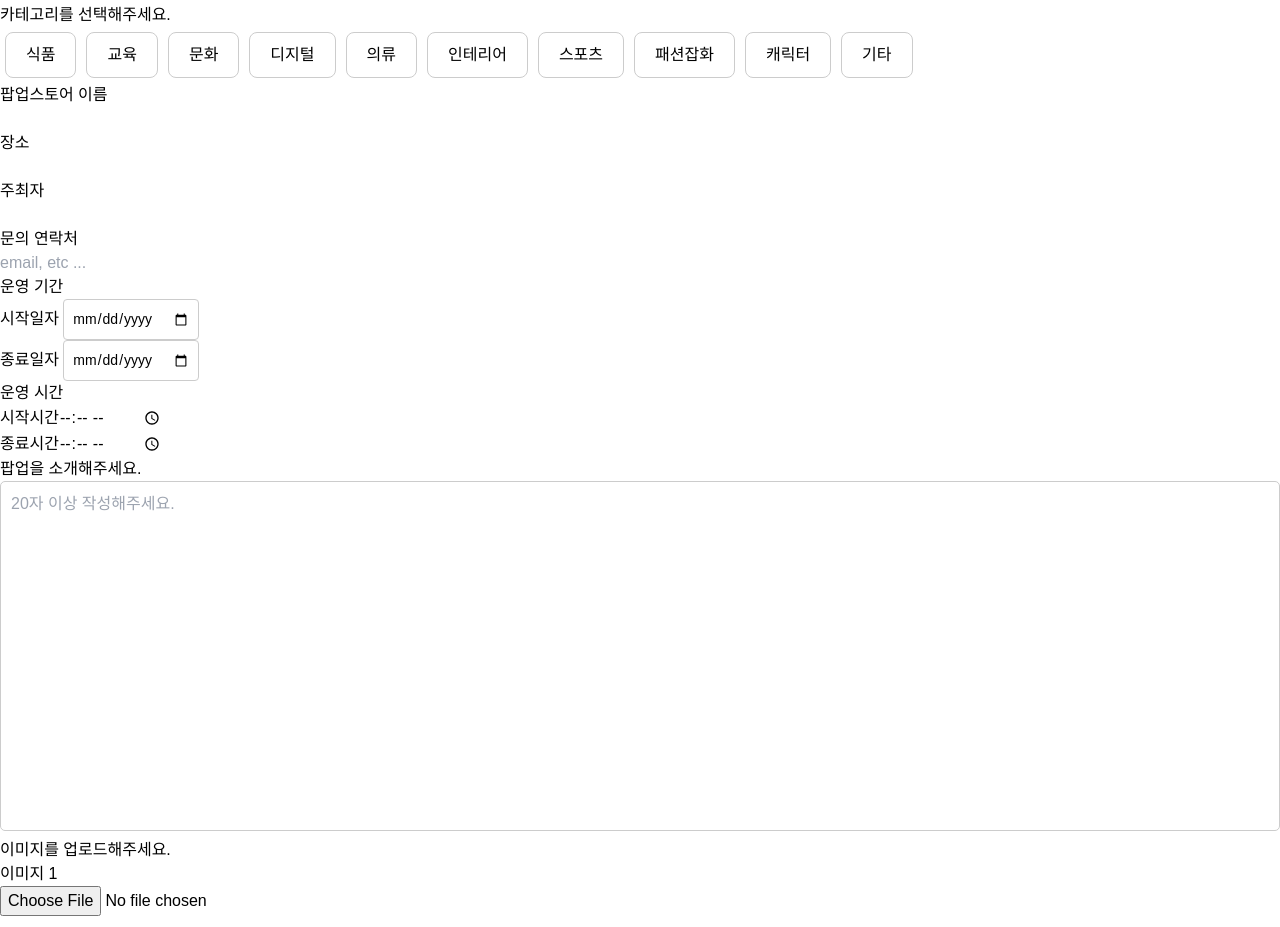
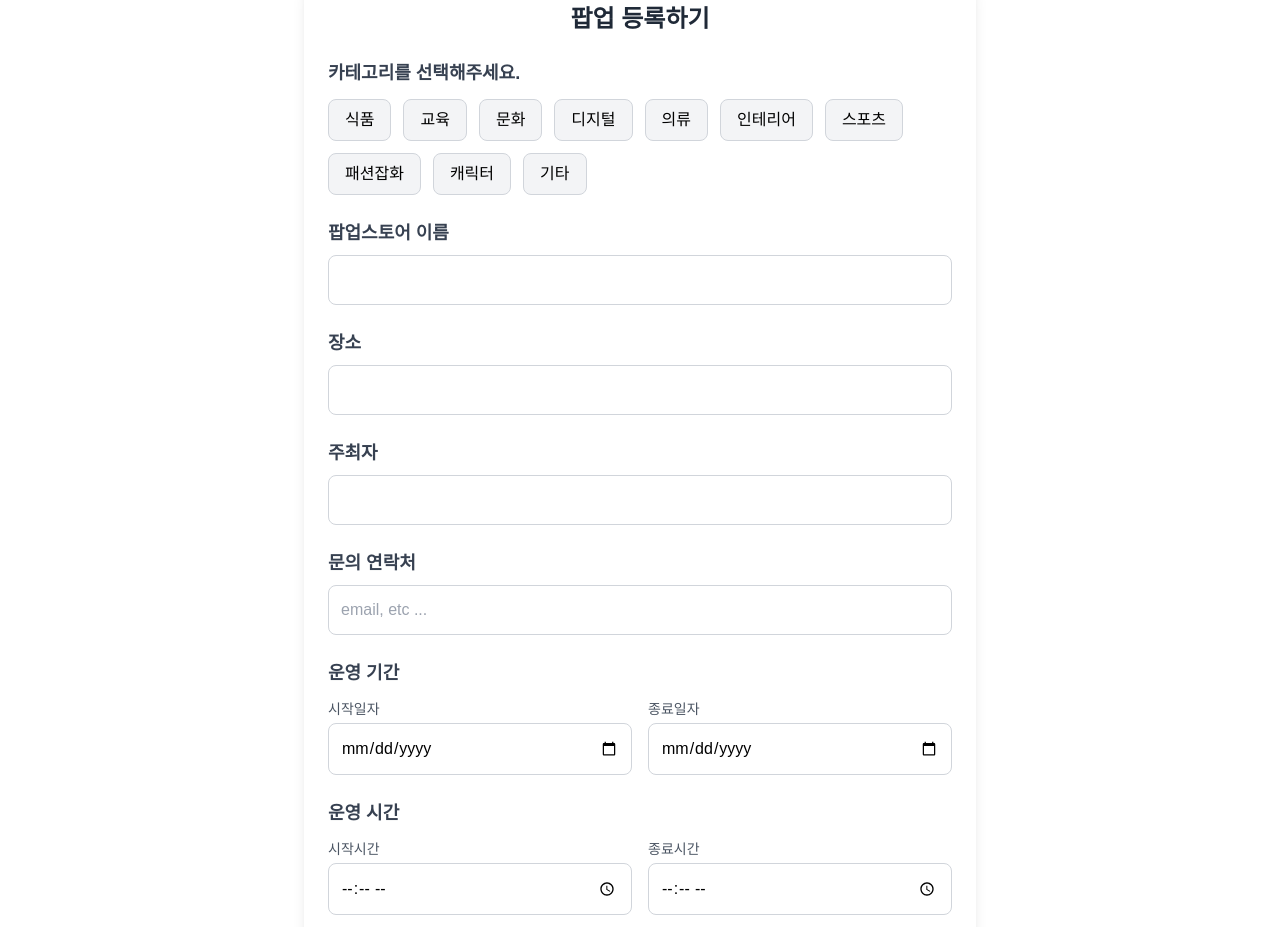
Before and after one commit to Team-Candy/popping, a React (Vite) app in the folder frontend/: page /registerPopup in a window 1280 px wide. Shown: the part 221-1148 px from the top of the page. Built offline with nearby package versions, Linux system fonts and the light colour scheme.

Commit message:
style: 나의 팝업 디테일 페이지

```diff
--- a/frontend/src/index.css
+++ b/frontend/src/index.css
@@ -20,8 +20,8 @@
   text-align: center;
 }
 
+/* #c8a0c8  */
 /* #a15da1 */
-/* #c8a0c8  */
 
 /* 버튼 배경색, 글자색, 호버 상태 스타일 */
 .fc-button {
--- a/frontend/src/pages/Auth/LoginPage.jsx
+++ b/frontend/src/pages/Auth/LoginPage.jsx
@@ -49,7 +49,6 @@ const LoginPage = () => {
 
       if (!response.ok) {
         const data = await response.json();
-        alert(data.error); // (수정)
         throw new Error(data.error);
       }
 
@@ -66,7 +65,7 @@ const LoginPage = () => {
       navigate("/");
     } catch (err) {
       console.error("로그인 요청 중 오류 발생:", err.message);
-      alert("로그인 중 오류가 발생했습니다. 다시 시도해주세요.");
+      alert(err.message); // (수정)
     }
   };
 
--- a/frontend/src/pages/MyPage/PopupEditPage.jsx
+++ b/frontend/src/pages/MyPage/PopupEditPage.jsx
@@ -447,17 +447,56 @@ const PopupEditPage = () => {
           </div>
 
           {/* 글 내용 */}
-          <h1 className="text-3xl font-bold mb-4">{detail.s_name}</h1>
+          <h1 className="text-3xl font-bold mt-5 mb-5">
+            {`< `}
+            {detail.s_name}
+            {` >`}
+          </h1>
           <div className="mb-4">
-            <p className="text-lg font-semibold">카테고리: {detail.category}</p>
+            <div className="grid grid-cols-2 gap-4">
+              <div>
+                <p className="text-sm text-gray-500">카테고리</p>
+                <p className="text-lg font-medium text-gray-800">{categories.find((cat) => cat.value === detail.category)?.label || "알 수 없음"}</p>
+              </div>
+              <div>
+                <p className="text-sm text-gray-500">주최</p>
+                <p className="text-lg font-medium text-gray-800">{detail.owner}</p>
+              </div>
+              <div>
+                <p className="text-sm text-gray-500">장소</p>
+                <p className="text-lg font-medium text-gray-800">{detail.location}</p>
+              </div>
+              <div>
+                <p className="text-sm text-gray-500">시작일자</p>
+                <p className="text-lg font-medium text-gray-800">{formatDate(detail.s_date)}</p>
+              </div>
+              <div>
+                <p className="text-sm text-gray-500">종료일자</p>
+                <p className="text-lg font-medium text-gray-800 mb-5">{formatDate(detail.e_date)}</p>
+              </div>
+              <div>
+                <p className="text-sm text-gray-500">운영 시간</p>
+                <p className="text-lg font-medium text-gray-800">{detail.business_hours}</p>
+              </div>
+            </div>
+            <div className="space-y-2">
+              <p className="text-sm text-gray-500">상세 설명</p>
+              <p className="text-gray-700 text-base leading-relaxed">{detail.description}</p>
+            </div>
+            <div>
+              <p className="text-sm text-gray-500 mt-5">문의하기</p>
+              <p className="text-lg font-medium text-blue-600 underline">{detail.contact}</p>
+            </div>
+          </div>
+
+          {/* <p className="text-lg font-semibold">카테고리: {categories.find((cat) => cat.value === detail.category).label}</p>
             <p className="text-lg font-semibold">주최: {detail.owner}</p>
             <p className="text-lg font-semibold">장소: {detail.location}</p>
             <p className="text-lg font-semibold">시작일자: {formatDate(detail.s_date)}</p>
             <p className="text-lg font-semibold">종료일자: {formatDate(detail.e_date)}</p>
             <p className="text-lg font-semibold">운영 시간: {detail.business_hours}</p>
             <p className="text-lg font-semibold">상세 설명: {detail.description}</p>
-            <p className="text-lg font-semibold">문의하기: {detail.contact}</p>
-          </div>
+            <p className="text-lg font-semibold">문의하기: {detail.contact}</p> */}
         </div>
       )}
     </div>
--- a/frontend/src/pages/RegisterPopupPage.jsx
+++ b/frontend/src/pages/RegisterPopupPage.jsx
@@ -157,133 +157,238 @@ const RegisterPopupPage = () => {
       }
     }
   };
+  return (
+    <div className="flex justify-center items-center min-h-screen">
+      <form onSubmit={handleSubmit} className="w-full max-w-2xl bg-white p-6 rounded-lg shadow-lg">
+        <h2 className="text-2xl font-bold text-center mb-6 text-gray-800">팝업 등록하기</h2>
 
-  const dateStyle = { padding: "8px", fontSize: "14px", borderRadius: "4px", border: "1px solid #ccc" };
-  const descriptionStyle = {
-    width: "100%",
-    //   maxWidth: "400px", // 최대 너비를 설정하여 너무 넓어지지 않도록 함
-    height: "350px",
-    padding: "10px",
-    fontSize: "16px",
-    border: "1px solid #ccc",
-    borderRadius: "5px",
-    boxSizing: "border-box", // 패딩을 포함하여 요소 크기가 계산되도록 함
-    outline: "none",
-    resize: "none", // 사이즈조절 불가
-    overflowY: "auto", // 텍스트가 넘칠 경우 스크롤이 생기도록 설정
-    whiteSpace: "pre-wrap", // 텍스트가 자동으로 줄 바꿈 되도록 설정
-  };
-  const submitStyle = {
-    backgroundColor: isFormValid ? "#4CAF50" : "#ccc", // 유효할 경우 초록색, 비활성화되면 회색
-    color: isFormValid ? "white" : "gray", // 텍스트 색상
-    cursor: isFormValid ? "pointer" : "not-allowed", // 클릭 가능 시 포인터, 비활성화 시 불가
-    padding: "10px 20px",
-    border: "none",
-    borderRadius: "5px",
-    fontSize: "16px",
-  };
-
-  return (
-    <div>
-      <form onSubmit={handleSubmit}>
-        <h2>팝업 등록하기</h2>
-
-        <div>
-          <p>카테고리를 선택해주세요.</p>
+        {/* 카테고리 선택 */}
+        <div className="mb-6">
+          <p className="text-lg font-semibold mb-3 text-gray-700">카테고리를 선택해주세요.</p>
+          <div className="flex flex-wrap gap-3">
             {categories.map((category) => (
-            <button
-              key={category.value}
-              onClick={() => handleCategoryClick(category.value)}
-              style={{
-                backgroundColor: selectedCategory === category.value ? "lightPink" : "transparent", // 선택된 카테고리 배경색 변경
-                color: "black",
-                border: "1px solid #ccc",
-                borderRadius: "8px",
-                padding: "10px 20px",
-                margin: "5px",
-                cursor: "pointer",
-              }}
-            >
+              <button key={category.value} onClick={() => handleCategoryClick(category.value)} type="button" className={`px-4 py-2 rounded-lg border ${selectedCategory === category.value ? "bg-pink-200 border-pink-400" : "bg-gray-100 border-gray-300"} hover:bg-pink-100 hover:border-pink-300`}>
                 {category.label}
               </button>
             ))}
           </div>
-
-        <div>
-          <p>팝업스토어 이름</p>
-          <input type="text" value={name} onChange={(e) => setName(e.target.value)} />
         </div>
 
-        <div>
-          <p>장소</p>
-          <input type="text" value={location} onChange={(e) => setLocation(e.target.value)} />
+        {/* 팝업스토어 이름 */}
+        <div className="mb-6">
+          <label className="block text-lg font-semibold text-gray-700 mb-2">팝업스토어 이름</label>
+          <input type="text" value={name} onChange={(e) => setName(e.target.value)} className="w-full p-3 border border-gray-300 rounded-lg focus:outline-none focus:ring focus:ring-pink-200" />
         </div>
 
-        <div>
-          <p>주최자</p>
-          <input type="text" value={owner} onChange={(e) => setOwner(e.target.value)} />
+        {/* 장소 */}
+        <div className="mb-6">
+          <label className="block text-lg font-semibold text-gray-700 mb-2">장소</label>
+          <input type="text" value={location} onChange={(e) => setLocation(e.target.value)} className="w-full p-3 border border-gray-300 rounded-lg focus:outline-none focus:ring focus:ring-pink-200" />
         </div>
 
-        <div>
-          <p>문의 연락처</p>
-          <input type="text" value={contact} placeholder="email, etc ..." onChange={(e) => setContact(e.target.value)} />
+        {/* 주최자 */}
+        <div className="mb-6">
+          <label className="block text-lg font-semibold text-gray-700 mb-2">주최자</label>
+          <input type="text" value={owner} onChange={(e) => setOwner(e.target.value)} className="w-full p-3 border border-gray-300 rounded-lg focus:outline-none focus:ring focus:ring-pink-200" />
         </div>
 
-        <div>
-          <p>운영 기간</p>
-          <label>시작일자 </label>
-          <input type="date" value={startDate} onChange={(e) => setStartDate(e.target.value)} style={dateStyle} />
-          <br />
-          <label>종료일자 </label>
-          <input type="date" value={endDate} onChange={(e) => setEndDate(e.target.value)} style={dateStyle} />
+        {/* 문의 연락처 */}
+        <div className="mb-6">
+          <label className="block text-lg font-semibold text-gray-700 mb-2">문의 연락처</label>
+          <input type="text" value={contact} placeholder="email, etc ..." onChange={(e) => setContact(e.target.value)} className="w-full p-3 border border-gray-300 rounded-lg focus:outline-none focus:ring focus:ring-pink-200" />
         </div>
 
+        {/* 운영 기간 */}
+        <div className="mb-6">
+          <p className="text-lg font-semibold mb-3 text-gray-700">운영 기간</p>
+          <div className="grid grid-cols-2 gap-4">
             <div>
-          <p>운영 시간</p>
-          <label>시작시간</label>
-          <input type="time" value={startTime} onChange={(e) => setStartTime(e.target.value)} />
-          <br />
-          <label>종료시간</label>
-          <input type="time" value={endTime} onChange={(e) => setEndTime(e.target.value)} />
+              <label className="block text-sm font-medium mb-1 text-gray-600">시작일자</label>
+              <input type="date" value={startDate} onChange={(e) => setStartDate(e.target.value)} className="w-full p-3 border border-gray-300 rounded-lg focus:outline-none focus:ring focus:ring-pink-200" />
+            </div>
+            <div>
+              <label className="block text-sm font-medium mb-1 text-gray-600">종료일자</label>
+              <input type="date" value={endDate} onChange={(e) => setEndDate(e.target.value)} className="w-full p-3 border border-gray-300 rounded-lg focus:outline-none focus:ring focus:ring-pink-200" />
+            </div>
+          </div>
         </div>
 
+        {/* 운영 시간 */}
+        <div className="mb-6">
+          <p className="text-lg font-semibold mb-3 text-gray-700">운영 시간</p>
+          <div className="grid grid-cols-2 gap-4">
             <div>
-          <p>팝업을 소개해주세요.</p>
-          <textarea value={description} onChange={handleDescription} placeholder="20자 이상 작성해주세요." style={descriptionStyle} />
-          {descriptionError && <p style={{ color: "red" }}>{descriptionError}</p>}
+              <label className="block text-sm font-medium mb-1 text-gray-600">시작시간</label>
+              <input type="time" value={startTime} onChange={(e) => setStartTime(e.target.value)} className="w-full p-3 border border-gray-300 rounded-lg focus:outline-none focus:ring focus:ring-pink-200" />
+            </div>
+            <div>
+              <label className="block text-sm font-medium mb-1 text-gray-600">종료시간</label>
+              <input type="time" value={endTime} onChange={(e) => setEndTime(e.target.value)} className="w-full p-3 border border-gray-300 rounded-lg focus:outline-none focus:ring focus:ring-pink-200" />
+            </div>
+          </div>
         </div>
 
-        <div>
-          <p>이미지를 업로드해주세요.</p>
+        {/* 팝업 소개 */}
+        <div className="mb-6">
+          <label className="block text-lg font-semibold text-gray-700 mb-2">팝업을 소개해주세요.</label>
+          <textarea value={description} onChange={handleDescription} placeholder="20자 이상 작성해주세요." className="w-full p-3 border border-gray-300 rounded-lg h-28 focus:outline-none focus:ring focus:ring-pink-200" />
+          {descriptionError && <p className="text-red-500 mt-1">{descriptionError}</p>}
+        </div>
 
-          {/* 이미지 업로드 입력란 */}
+        {/* 이미지 업로드 */}
+        <div className="mb-6">
+          <p className="text-lg font-semibold mb-3 text-gray-700">이미지를 업로드해주세요.</p>
           {images.map((image, index) => (
-            <div key={index} style={{ marginBottom: "10px" }}>
-              <p>이미지 {index + 1}</p>
+            <div key={index} className="mb-4">
+              <p className="text-sm font-medium text-gray-600 mb-1">이미지 {index + 1}</p>
               {image && (
-                <div>
-                  <img src={URL.createObjectURL(image)} alt={`이미지 ${index + 1}`} style={{ maxWidth: "200px", maxHeight: "200px", marginBottom: "5px" }} />
-                  <button type="button" onClick={() => handleImageDelete(index)}>
+                <div className="relative">
+                  <img src={URL.createObjectURL(image)} alt={`이미지 ${index + 1}`} className="w-full max-w-xs h-auto rounded-lg shadow-md mb-2" />
+                  <button type="button" onClick={() => handleImageDelete(index)} className="absolute top-2 right-2 bg-red-500 text-white rounded-full p-2 shadow-lg">
                     삭제
                   </button>
                 </div>
               )}
-              <input
-                type="file"
-                accept="image/*"
-                onChange={(e) => handleImageChange(e, index)} // 업로드된 이미지가 있으면 그 이미지를 업데이트
-              />
+              <input type="file" accept="image/*" onChange={(e) => handleImageChange(e, index)} className="block w-full mt-2 text-sm text-gray-600" />
             </div>
           ))}
-          {!imagesValid && <p style={{ color: "red" }}>이미지를 업로드하세요.</p>}
+          {!imagesValid && <p className="text-red-500">이미지를 업로드하세요.</p>}
         </div>
 
-        <button type="submit" style={submitStyle} disabled={!isFormValid}>
+        {/* 등록 버튼 */}
+        <button type="submit" disabled={!isFormValid} className="w-full py-3 bg-[#c8a0c8] text-white font-semibold rounded-lg shadow-lg hover:bg-[#a15da1] focus:ring focus:ring-pink-300">
           등록
         </button>
       </form>
     </div>
   );
+
+  // const dateStyle = { padding: "8px", fontSize: "14px", borderRadius: "4px", border: "1px solid #ccc" };
+  // const descriptionStyle = {
+  //   width: "100%",
+  //   //   maxWidth: "400px", // 최대 너비를 설정하여 너무 넓어지지 않도록 함
+  //   height: "350px",
+  //   padding: "10px",
+  //   fontSize: "16px",
+  //   border: "1px solid #ccc",
+  //   borderRadius: "5px",
+  //   boxSizing: "border-box", // 패딩을 포함하여 요소 크기가 계산되도록 함
+  //   outline: "none",
+  //   resize: "none", // 사이즈조절 불가
+  //   overflowY: "auto", // 텍스트가 넘칠 경우 스크롤이 생기도록 설정
+  //   whiteSpace: "pre-wrap", // 텍스트가 자동으로 줄 바꿈 되도록 설정
+  // };
+  // const submitStyle = {
+  //   backgroundColor: isFormValid ? "#4CAF50" : "#ccc", // 유효할 경우 초록색, 비활성화되면 회색
+  //   color: isFormValid ? "white" : "gray", // 텍스트 색상
+  //   cursor: isFormValid ? "pointer" : "not-allowed", // 클릭 가능 시 포인터, 비활성화 시 불가
+  //   padding: "10px 20px",
+  //   border: "none",
+  //   borderRadius: "5px",
+  //   fontSize: "16px",
+  // };
+
+  // return (
+  //   <div>
+  //     <form onSubmit={handleSubmit}>
+  //       <h2>팝업 등록하기</h2>
+
+  //       <div>
+  //         <p>카테고리를 선택해주세요.</p>
+  //         {categories.map((category) => (
+  //           <button
+  //             key={category.value}
+  //             onClick={() => handleCategoryClick(category.value)}
+  //             style={{
+  //               backgroundColor: selectedCategory === category.value ? "lightPink" : "transparent", // 선택된 카테고리 배경색 변경
+  //               color: "black",
+  //               border: "1px solid #ccc",
+  //               borderRadius: "8px",
+  //               padding: "10px 20px",
+  //               margin: "5px",
+  //               cursor: "pointer",
+  //             }}
+  //           >
+  //             {category.label}
+  //           </button>
+  //         ))}
+  //       </div>
+
+  //       <div>
+  //         <p>팝업스토어 이름</p>
+  //         <input type="text" value={name} onChange={(e) => setName(e.target.value)} />
+  //       </div>
+
+  //       <div>
+  //         <p>장소</p>
+  //         <input type="text" value={location} onChange={(e) => setLocation(e.target.value)} />
+  //       </div>
+
+  //       <div>
+  //         <p>주최자</p>
+  //         <input type="text" value={owner} onChange={(e) => setOwner(e.target.value)} />
+  //       </div>
+
+  //       <div>
+  //         <p>문의 연락처</p>
+  //         <input type="text" value={contact} placeholder="email, etc ..." onChange={(e) => setContact(e.target.value)} />
+  //       </div>
+
+  //       <div>
+  //         <p>운영 기간</p>
+  //         <label>시작일자 </label>
+  //         <input type="date" value={startDate} onChange={(e) => setStartDate(e.target.value)} style={dateStyle} />
+  //         <br />
+  //         <label>종료일자 </label>
+  //         <input type="date" value={endDate} onChange={(e) => setEndDate(e.target.value)} style={dateStyle} />
+  //       </div>
+
+  //       <div>
+  //         <p>운영 시간</p>
+  //         <label>시작시간</label>
+  //         <input type="time" value={startTime} onChange={(e) => setStartTime(e.target.value)} />
+  //         <br />
+  //         <label>종료시간</label>
+  //         <input type="time" value={endTime} onChange={(e) => setEndTime(e.target.value)} />
+  //       </div>
+
+  //       <div>
+  //         <p>팝업을 소개해주세요.</p>
+  //         <textarea value={description} onChange={handleDescription} placeholder="20자 이상 작성해주세요." style={descriptionStyle} />
+  //         {descriptionError && <p style={{ color: "red" }}>{descriptionError}</p>}
+  //       </div>
+
+  //       <div>
+  //         <p>이미지를 업로드해주세요.</p>
+
+  //         {/* 이미지 업로드 입력란 */}
+  //         {images.map((image, index) => (
+  //           <div key={index} style={{ marginBottom: "10px" }}>
+  //             <p>이미지 {index + 1}</p>
+  //             {image && (
+  //               <div>
+  //                 <img src={URL.createObjectURL(image)} alt={`이미지 ${index + 1}`} style={{ maxWidth: "200px", maxHeight: "200px", marginBottom: "5px" }} />
+  //                 <button type="button" onClick={() => handleImageDelete(index)}>
+  //                   삭제
+  //                 </button>
+  //               </div>
+  //             )}
+  //             <input
+  //               type="file"
+  //               accept="image/*"
+  //               onChange={(e) => handleImageChange(e, index)} // 업로드된 이미지가 있으면 그 이미지를 업데이트
+  //             />
+  //           </div>
+  //         ))}
+  //         {!imagesValid && <p style={{ color: "red" }}>이미지를 업로드하세요.</p>}
+  //       </div>
+
+  //       <button type="submit" style={submitStyle} disabled={!isFormValid}>
+  //         등록
+  //       </button>
+  //     </form>
+  //   </div>
+  // );
 };
 
 export default RegisterPopupPage;
```
Also changed, not shown: frontend/src/pages/MyPage/MyPopupPage.jsx (+0 -7 lines). Lines whose indentation alone changed are shown as unchanged.
